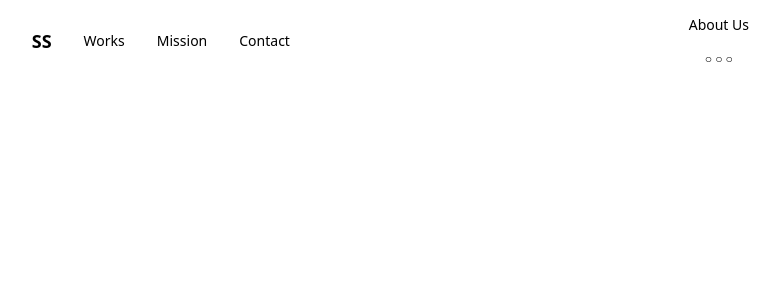
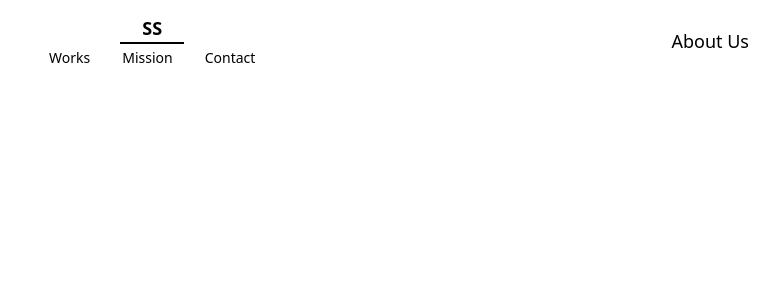
Before and after one commit to Reyabdul/scout-studios-website, a Next.js app: page /components/Navbar in a window 1280 px wide. Shown: the top 300 px of the page, without its empty margins (499-1279 px from the left). Built offline with nearby package versions, Linux system fonts and the light colour scheme.

Commit message:
Add links to navbar and leading to their appropriate destiation. Made minor adjustments to the style.

```diff
--- a/src/app/(site)/Home/page.jsx
+++ b/src/app/(site)/Home/page.jsx
@@ -16,14 +16,16 @@ export default function Home() {
   // if (isLoading) return <p>Loading...</p>
 
   return (
-    <div className="min-h-screen flex items-center justify-center bg-white text-black">
+    <section id="home" className="min-h-screen flex items-center justify-center bg-white text-black">
       {/* <h1 className="text-5xl font-bold">{data?.title}</h1> */}
       <Image
         src="/image/logo.png"
         alt="Scout Studios logo"
-        width={1500}
-        height={1500}
+        width={500}
+        height={500}
+        style={{ objectFit: "contain" }}
+
       />
-    </div>
+    </section>
   )
 }
--- a/src/app/(site)/page.jsx
+++ b/src/app/(site)/page.jsx
@@ -13,9 +13,9 @@ export default function Page() {
 
   return (
     <>
-      {showIntro ? (
+      {/* {showIntro ? (
         <Intro onFinish={() => setShowIntro(false)} />
-      ) : (
+      ) : ( */}
         <motion.div
           initial={{ opacity: 0 }}
           animate={{ opacity: 1 }}
@@ -28,7 +28,7 @@ export default function Page() {
           </main>
           <Footer />
         </motion.div>
-      )}
+      {/* )} */}
     </>
   )
 }
--- a/src/app/components/Navbar/page.jsx
+++ b/src/app/components/Navbar/page.jsx
@@ -1,36 +1,38 @@
-"use client"
+"use client";
 
-import { useState } from "react"
-import { motion, AnimatePresence } from "framer-motion"
+import { useState } from "react";
+import { motion, AnimatePresence } from "framer-motion";
 
 export default function Navbar() {
-  const [open, setOpen] = useState(false)
+  const [open, setOpen] = useState(false);
 
   return (
     <>
       {/* NAVBAR */}
       <nav className="fixed top-0 left-0 w-full h-20.5 flex items-center justify-between px-8 bg-transparent z-40">
-
         {/* Left spacer */}
-        <div className="w-25" />
+        <div className=" w-25 items-center" />
 
         {/* Center navigation */}
-        <div className="flex items-center gap-8 text-sm font-medium">
-          <span className="font-bold text-lg">SS</span>
-          <a href="#works">Works</a>
-          <a href="#mission">Mission</a>
-          <a href="#contact">Contact</a>
+        <div className="flex flex-col items-center flex-1">
+          <span className="w-16 font-bold text-lg mb-1">
+            <a href="#home" className="block text-center border-b-2">SS</a>
+          </span>
+          <div className="flex gap-8 text-sm font-medium">
+            <a href="#works">Works</a>
+            <a href="#mission">Mission</a>
+            <a href="#contact">Contact</a>
+          </div>
         </div>
 
         {/* Right button */}
         <button
           onClick={() => setOpen(true)}
-          className="text-xs font-medium p-0 m-0"
+          className="font-small leading-0.5"
         >
-          <p className="text-sm p-0 m-0">About Us</p>
-          <br/>
-          <p          className="text-xs font-medium p-0 m-0"
-          >○ ○ ○</p>
+          <p className="text-lg">About Us</p>
+          {/* <br /> */}
+          {/* <p className="text-xs">○ ○ ○</p> */}
         </button>
       </nav>
 
@@ -71,5 +73,5 @@ export default function Navbar() {
         )}
       </AnimatePresence>
     </>
-  )
+  );
 }
```
